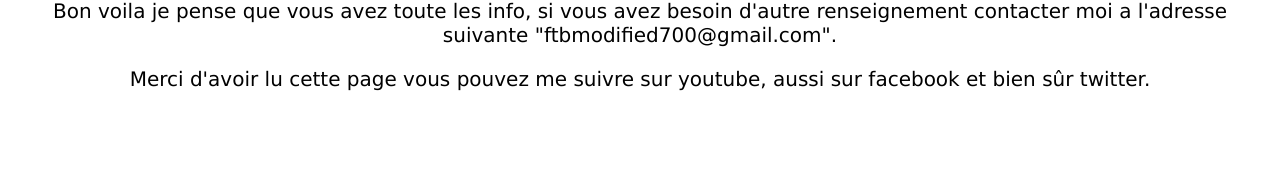
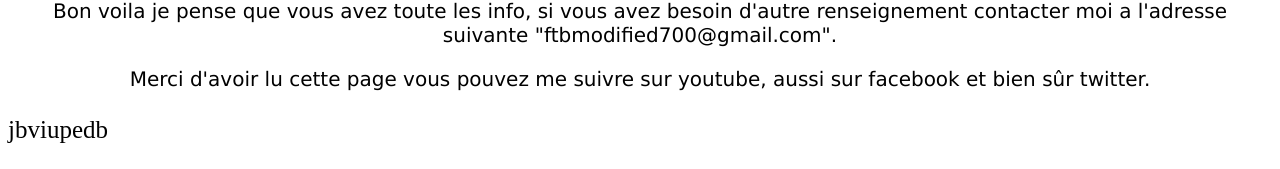
Before and after one commit to alan7000/site-ftbmodified, a PHP site: page /propos.html in a window 1280 px wide. Shown: the part 938-1107 px from the top of the page. Before the commit the page ends 1029 px from the top, so only its background shows below. Run offline with PHP 8.4, Linux system fonts and the light colour scheme.

Commit message:
Revert "Display none mfooter"
This reverts commit 1e77600cc32cb8f7d138140e280c6ae81b9c90f7.

```diff
--- a/css/installeur-client-2.css
+++ b/css/installeur-client-2.css
@@ -41,8 +41,6 @@ nav
 .mfooter
 {
     font-size: 25px;
-    display: none;
-
 }
 
 footer
--- a/css/installeur-client.css
+++ b/css/installeur-client.css
@@ -40,7 +40,6 @@ nav
 .mfooter
 {
     font-size: 25px;
-    display: none;
 }
 
 
--- a/css/propos.css
+++ b/css/propos.css
@@ -52,8 +52,6 @@ nav
 .mfooter
 {
     font-size: 25px;
-    display: none;
-
 }
 
 footer
```
